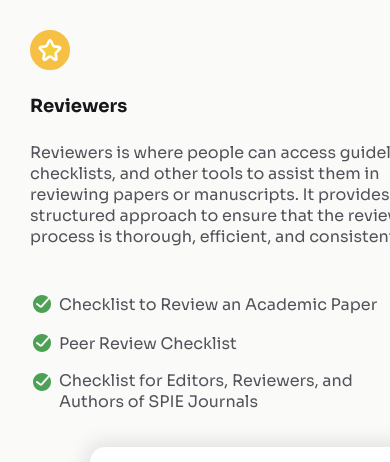
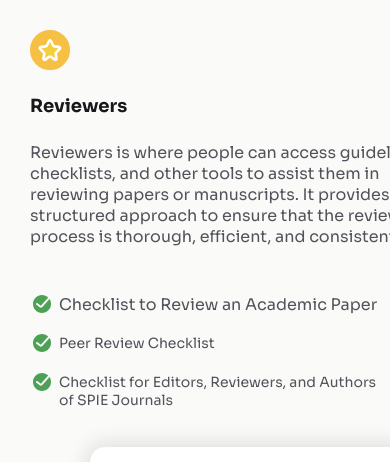
Before and after one commit to meow905/mine, a plain HTML site: page index.html in a window 390 px wide. Shown: the top 462 px of the page. Drawn offline with Linux system fonts and the light colour scheme.

Commit message:
Update style.css

```diff
--- a/style.css
+++ b/style.css
@@ -153,6 +153,10 @@ body {
     margin: 15px 0 15px 0;
   }
 
+  .content_list ul ul {
+    font-size:14px;
+  }
+
   .container .third_list img {
     margin-bottom: 18px;
   }
```
